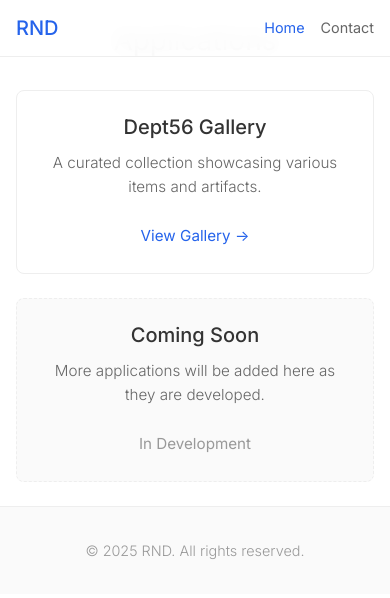
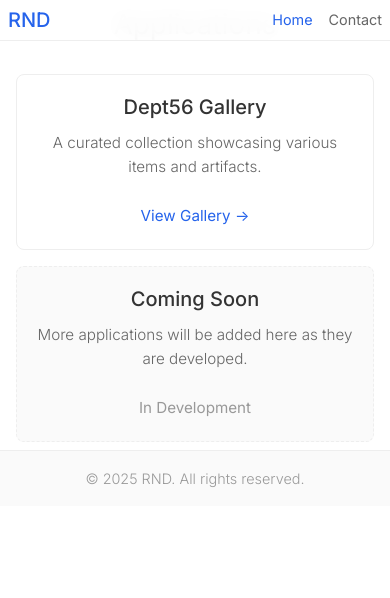
Before and after one commit to rndpig/rndpig-landing, a website: page index.html in a window 390 px wide. Drawn offline with Linux system fonts and the light colour scheme.

Commit message:
Ultra-compact design: reduce all spacing to fit on single screen

```diff
--- a/css/styles.css
+++ b/css/styles.css
@@ -50,7 +50,7 @@
     display: flex;
     justify-content: space-between;
     align-items: center;
-    padding: 1rem 2rem;
+    padding: 0.75rem 2rem;
 }
 
 .logo {
@@ -79,22 +79,22 @@
 
 /* Applications Section */
 .applications {
-    padding: 4rem 0;
+    padding: 1rem 0;
     background: #fff;
 }
 
 .section-title {
-    font-size: 2rem;
+    font-size: 1.75rem;
     text-align: center;
-    margin-bottom: 2rem;
+    margin-bottom: 1rem;
     color: #333;
     font-weight: 400;
 }
 
 .projects-grid {
     display: grid;
-    grid-template-columns: repeat(auto-fit, minmax(300px, 1fr));
-    gap: 2rem;
+    grid-template-columns: repeat(auto-fit, minmax(280px, 1fr));
+    gap: 1.5rem;
     max-width: 700px;
     margin: 0 auto;
 }
@@ -107,7 +107,7 @@
 
 .project-card {
     background: #fff;
-    padding: 2rem;
+    padding: 1.5rem;
     border: 1px solid #eee;
     border-radius: 8px;
     text-align: center;
@@ -170,7 +170,7 @@
 
 /* Footer */
 .footer {
-    padding: 2rem 0;
+    padding: 1rem 0;
     background: #fafafa;
     border-top: 1px solid #eee;
     text-align: center;
@@ -189,7 +189,7 @@
     }
 
     .header .container {
-        padding: 1rem 1.5rem;
+        padding: 0.5rem 1.5rem;
     }
 
     .nav {
@@ -205,7 +205,12 @@
     }
 
     .applications {
-        padding: 2rem 0;
+        padding: 0.75rem 0;
+    }
+
+    .section-title {
+        font-size: 1.5rem;
+        margin-bottom: 0.75rem;
     }
 
     .section-title {
@@ -229,7 +234,7 @@
     }
 
     .header .container {
-        padding: 1rem;
+        padding: 0.5rem;
     }
 
     .nav {
@@ -241,7 +246,15 @@
     }
 
     .applications {
-        padding: 1.5rem 0;
+        padding: 0.5rem 0;
+    }
+
+    .project-card {
+        padding: 1.25rem;
+    }
+
+    .projects-grid {
+        gap: 1rem;
     }
 
     .logo {
```
